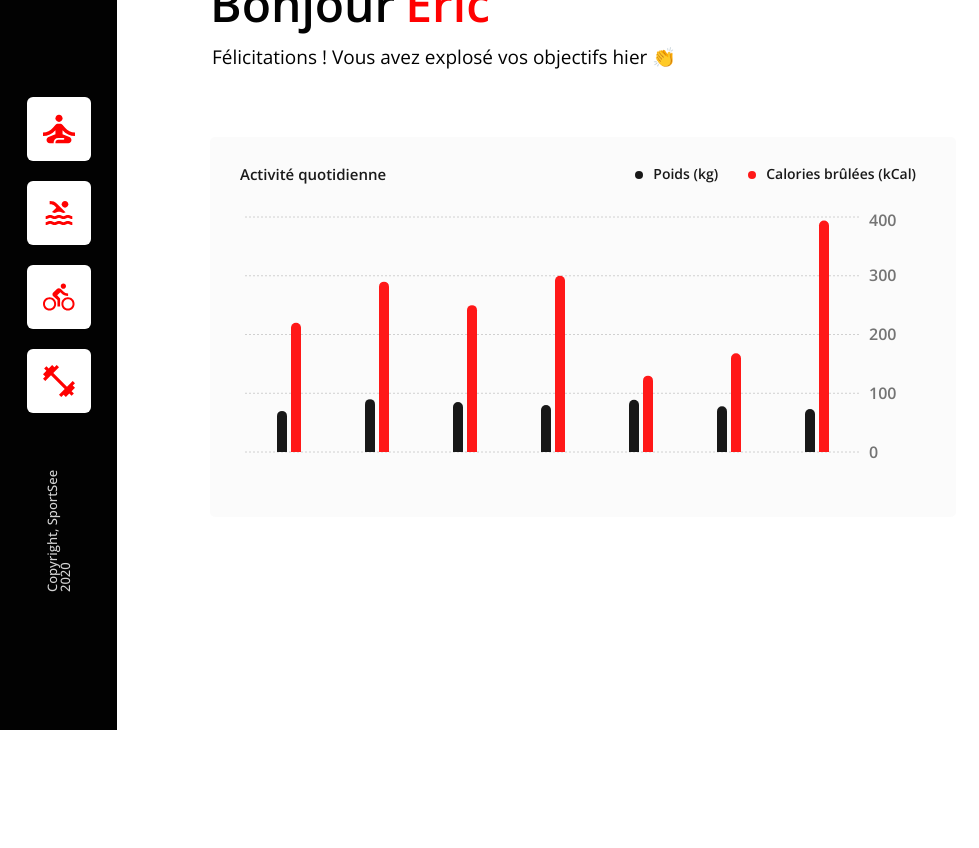
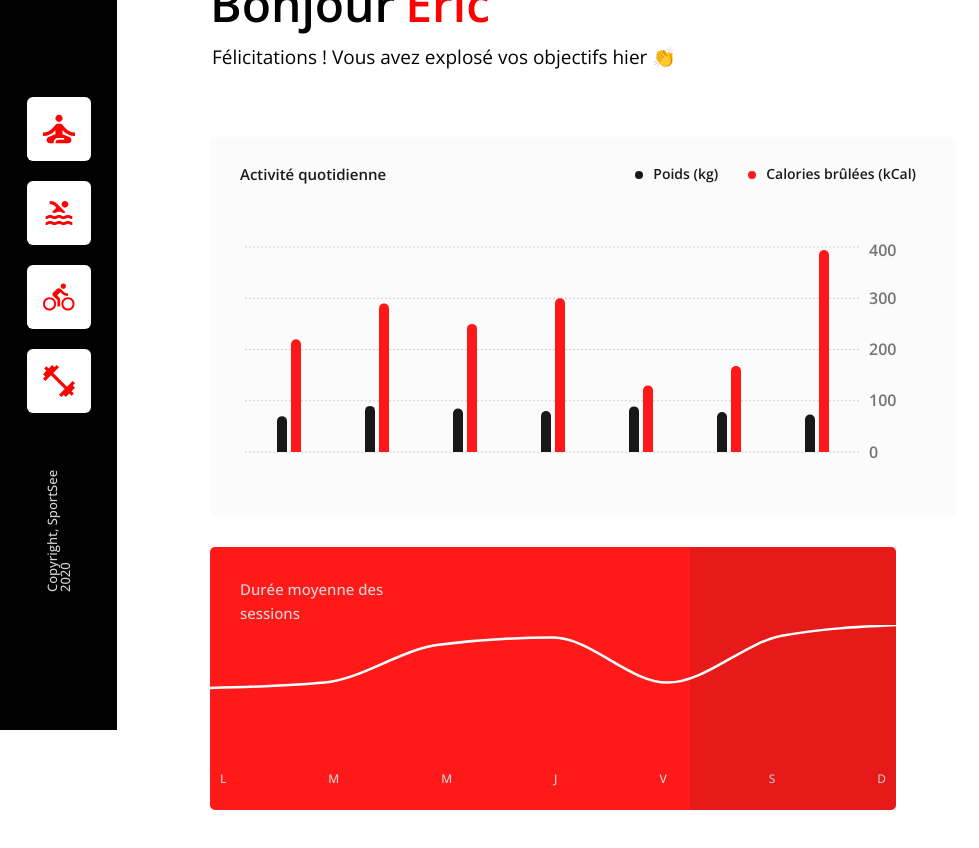
Before and after one commit to Merite15/SportSee, a React (Vite) app: page /user/10 in a window 1280 px wide. Shown: the part 160-1008 px from the top of the page, without its empty margins (0-979 px from the left). Before the commit the page ends 800 px from the top, so only its background shows below. Built offline with nearby package versions, Linux system fonts and the light colour scheme.

Commit message:
User Storie 12 : Line Chart Durée

```diff
--- /dev/null
+++ b/public/mock/average_sessions.json
@@ -0,0 +1,35 @@
+[
+  {
+    "userId": 10,
+    "sessions": [
+      {
+        "day": 1,
+        "sessionLength": 25
+      },
+      {
+        "day": 2,
+        "sessionLength": 28
+      },
+      {
+        "day": 3,
+        "sessionLength": 49
+      },
+      {
+        "day": 4,
+        "sessionLength": 53
+      },
+      {
+        "day": 5,
+        "sessionLength": 28
+      },
+      {
+        "day": 6,
+        "sessionLength": 54
+      },
+      {
+        "day": 7,
+        "sessionLength": 60
+      }
+    ]
+  }
+]
--- /dev/null
+++ b/src/assets/scss/components/_chartLine.scss
@@ -0,0 +1,50 @@
+.chartLine {
+    display: flex;
+    flex-direction: column;
+    position: relative;
+    background: $colorThird;
+    border-radius: 5px;
+    height: 263px;
+    min-width: 240px;
+    opacity: 0.9;
+    font-size: 12px;
+    font-weight: $fontWeight;
+
+    &:before {
+        content: "";
+        width: 30%;
+        height: 100%;
+        background-color: black;
+        opacity: 0.1;
+        position: absolute;
+        right: 0;
+    }
+
+    h2 {
+        color: $colorSecondary;
+        font-weight: $fontWeight;
+        padding-top: 30px;
+        padding-left: 30px;
+        font-size: 15px;
+        max-width: 200px;
+        line-height: 24px;
+    }
+
+    .legend {
+        display: flex;
+        padding-bottom: 25px;
+        justify-content: space-between;
+        padding-left: 10px;
+        padding-right: 10px;
+
+        p {
+            color: $colorSecondary;
+            font-weight: $fontWeight;
+        }
+    }
+
+    .recharts-tooltip-item-list,
+    .xAxis {
+        display: none;
+    }
+}
--- a/src/assets/scss/main.scss
+++ b/src/assets/scss/main.scss
@@ -10,6 +10,7 @@
 @import "./components/loader";
 @import "./components/title";
 @import "./components/chartBar";
+@import "./components/chartLine";
 
 @import "./pages/home";
 @import "./pages/notFound";
--- a/src/assets/scss/pages/_profile.scss
+++ b/src/assets/scss/pages/_profile.scss
@@ -17,6 +17,17 @@
             flex-direction: column;
             gap: 30px;
             width: 70%;
+
+            > div {
+                justify-content: space-around;
+                display: flex;
+                gap: 30px;
+                flex-wrap: nowrap;
+
+                > div {
+                    width: 100%;
+                }
+            }
         }
     }
 }
--- a/src/assets/style.css
+++ b/src/assets/style.css
@@ -332,6 +332,52 @@ body {
   align-items: center;
 }
 
+.chartLine {
+  display: flex;
+  flex-direction: column;
+  position: relative;
+  background: #FF0101;
+  border-radius: 5px;
+  height: 263px;
+  min-width: 240px;
+  opacity: 0.9;
+  font-size: 12px;
+  font-weight: 500;
+}
+.chartLine:before {
+  content: "";
+  width: 30%;
+  height: 100%;
+  background-color: black;
+  opacity: 0.1;
+  position: absolute;
+  right: 0;
+}
+.chartLine h2 {
+  color: #D3D3D3;
+  font-weight: 500;
+  padding-top: 30px;
+  padding-left: 30px;
+  font-size: 15px;
+  max-width: 200px;
+  line-height: 24px;
+}
+.chartLine .legend {
+  display: flex;
+  padding-bottom: 25px;
+  justify-content: space-between;
+  padding-left: 10px;
+  padding-right: 10px;
+}
+.chartLine .legend p {
+  color: #D3D3D3;
+  font-weight: 500;
+}
+.chartLine .recharts-tooltip-item-list,
+.chartLine .xAxis {
+  display: none;
+}
+
 .home {
   display: flex;
   justify-content: center;
@@ -508,5 +554,14 @@ body {
   gap: 30px;
   width: 70%;
 }
+.container .content .left-content > div {
+  justify-content: space-around;
+  display: flex;
+  gap: 30px;
+  flex-wrap: nowrap;
+}
+.container .content .left-content > div > div {
+  width: 100%;
+}
 
 /*# sourceMappingURL=style.css.map */
--- /dev/null
+++ b/src/components/charts/Line.tsx
@@ -0,0 +1,40 @@
+import { LineChart, Line, Tooltip, XAxis, ResponsiveContainer } from 'recharts';
+
+export const ChartLine = ({ data }: { data: Array<object> }) => {
+    return (
+        <div className='chartLine'>
+            <h2>
+                Durée moyenne des sessions
+            </h2>
+
+            <ResponsiveContainer width="100%" height="100%">
+
+                <LineChart data={data} margin={{ bottom: 10 }} >
+
+                    <Line type="monotone" dataKey="sessionLength" stroke="#FFFFFF"
+                        strokeWidth={2.5} dot={false}
+                    />
+
+                    <XAxis dataKey="sessionLength" />
+
+                    <Tooltip cursor={false}
+                        wrapperStyle={{ outline: "none", fontWeight: 600 }}
+                        labelFormatter={value => `${value} min`}
+                    />
+
+                </LineChart>
+
+            </ResponsiveContainer>
+
+            <div className="legend">
+                <p>L</p>
+                <p>M</p>
+                <p>M</p>
+                <p>J</p>
+                <p>V</p>
+                <p>S</p>
+                <p>D</p>
+            </div>
+        </div>
+    )
+}
--- a/src/hook/useGetUserData.ts
+++ b/src/hook/useGetUserData.ts
@@ -26,6 +26,7 @@ export const useGetUserData = (userId: number | string) => {
                     userId: userId,
                     user: await userServices.getUser(userId),
                     activity: await userServices.getUserActivity(userId),
+                    average: await userServices.getUserAverage(userId),
                 };
 
                 setData(new UserModel(store));
--- a/src/pages/Profile.jsx
+++ b/src/pages/Profile.jsx
@@ -6,6 +6,7 @@ import { Loader } from '../components/utils/Loader';
 import { Error } from '../components/utils/Error';
 import { Title } from '../components/user/Title';
 import { ChartBar } from '../components/charts/Bar';
+import { ChartLine } from '../components/charts/Line';
 
 export const Profile = () => {
     const { id } = useParams();
@@ -26,6 +27,10 @@ export const Profile = () => {
                         <div className="content">
                             <div className="left-content">
                                 <ChartBar data={data.activity} />
+
+                                <div>
+                                    <ChartLine data={data.average} />
+                                </div>
                             </div>
                         </div>
 
--- a/src/services/api.tsx
+++ b/src/services/api.tsx
@@ -33,5 +33,17 @@ export class UserServicesMock {
         } catch (error) {
             return [];
         }
+    };
+
+    getUserAverage = async (id: number | string) => {
+        try {
+
+            const response = await fetch(`${URL_DEV}/average_sessions.json`);
+            const data = await response.json();
+            return ChartFormater.Average(data.find((user: UserType) => user.userId == id));
+
+        } catch (error) {
+            return [];
+        }
     }
 }
--- a/src/utils/formater.tsx
+++ b/src/utils/formater.tsx
@@ -6,4 +6,32 @@ export class ChartFormater {
             calories: session.calories
         }));
     }
+
+    static Average(original: any) {
+        function formatDay(chiffre: any) {
+            if (chiffre === 1) {
+                return "L";
+            } else if (chiffre === 2) {
+                return "M";
+            } else if (chiffre === 3) {
+                return "M";
+            } else if (chiffre === 4) {
+                return "J";
+            } else if (chiffre === 5) {
+                return "V";
+            } else if (chiffre === 6) {
+                return "S";
+            } else if (chiffre === 7) {
+                return "D";
+            }
+            else {
+                return "Chiffre invalide";
+            }
+        }
+
+        return original.sessions.map((session: any) => ({
+            day: formatDay(session.day),
+            sessionLength: session.sessionLength
+        }));
+    };
 }
```
Also changed, not shown: 1 other file (tests, documents, lock files or other folders).
